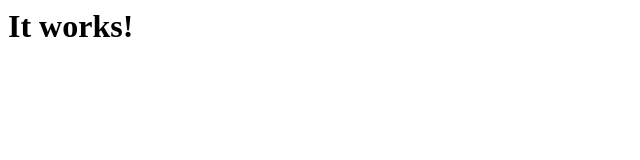
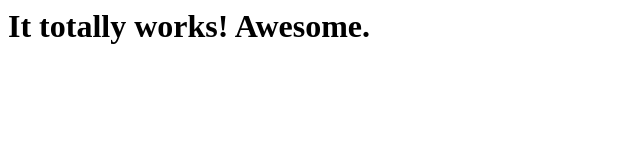
Before and after one commit to hovski/first-website, a plain HTML site: page index.html in a window 1280 px wide. Shown: the whole page, without its empty margins (0-640 px from the left). Drawn offline with Linux system fonts and the light colour scheme.

Commit message:
Add more words to heading

```diff
--- a/index.html
+++ b/index.html
@@ -1 +1 @@
-<h1>It works!</h1>
+<h1>It totally works! Awesome.</h1>
```
